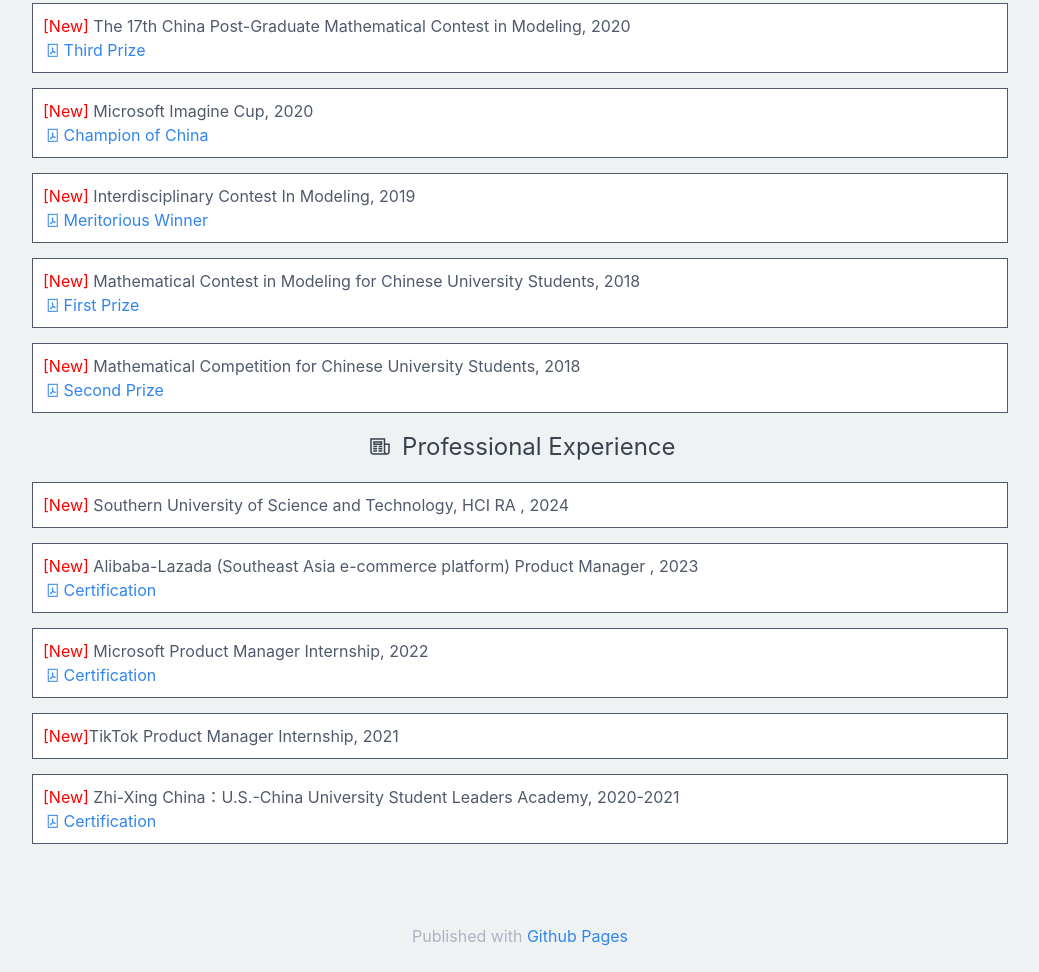
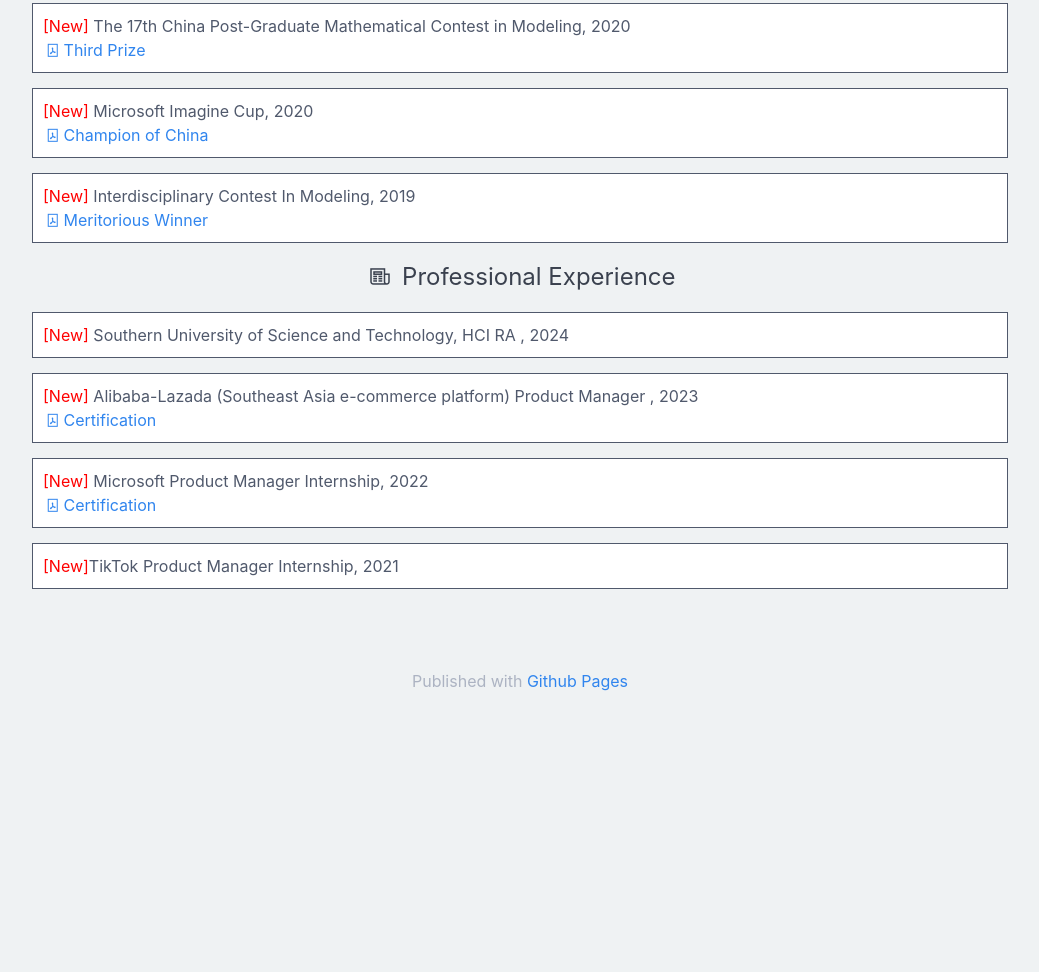
Before and after one commit to xingbowei1/HCI, a plain HTML site: page index.html in a window 1280 px wide. Shown: the part 1236-2208 px from the top of the page, without its empty margins (120-1159 px from the left). After the commit the page ends 1953 px from the top, so only its background shows below. Drawn offline with Linux system fonts and the light colour scheme.

Commit message:
Update index.html

```diff
--- a/index.html
+++ b/index.html
@@ -198,35 +198,7 @@
                                         </div>
                                     </div>
                                 </div>
-                            </li>
-                            <li>
-                                <div class="post">
-                                    <div class="inner-post">
-                                        <div class="post-middle">
-                                            <div class="post-title"><span style="color:red">[New]</span> Mathematical
-                                                Contest in Modeling for Chinese University Students, 2018</div>
-                                            <div class="post-bottom-icons">
-                                                <a href="./files/awards/math-modeling-firstprize.jpg"><i
-                                                       class="fa fa-fw fa-file-pdf-o"></i>First Prize</a>
-                                            </div>
-                                        </div>
-                                    </div>
-                                </div>
-                            </li>
-                            <li>
-                                <div class="post">
-                                    <div class="inner-post">
-                                        <div class="post-middle">
-                                            <div class="post-title"><span style="color:red">[New]</span> Mathematical
-                                                Competition for Chinese University Students, 2018</div>
-                                            <div class="post-bottom-icons">
-                                                <a href="./files/awards/math-contest-second.jpg"><i
-                                                       class="fa fa-fw fa-file-pdf-o"></i>Second Prize</a>
-                                            </div>
-                                        </div>
-                                    </div>
-                                </div>
-                            </li>
+                            </li
                         </ul>
                     </div>
                     <h2 class="text-center section-title"><i class="fa fa-fw fa-newspaper-o"></i> Professional Experience
@@ -280,20 +252,6 @@
                                     </div>
                                 </div>
                             </li>
-                            <li>
-                                <div class="post">
-                                    <div class="inner-post">
-                                        <div class="post-middle">
-                                            <div class="post-title"><span style="color:red">[New]</span> Zhi-Xing
-                                                China：U.S.-China University Student Leaders Academy, 2020-2021</div>
-                                            <div class="post-bottom-icons">
-                                                <a href="./files/awards/leadership.jpg"><i
-                                                       class="fa fa-fw fa-file-pdf-o"></i>Certification</a>
-                                            </div>
-                                        </div>
-                                    </div>
-                                </div>
-                            </li>
                         </ul>
                     </div>
     </div>
```
